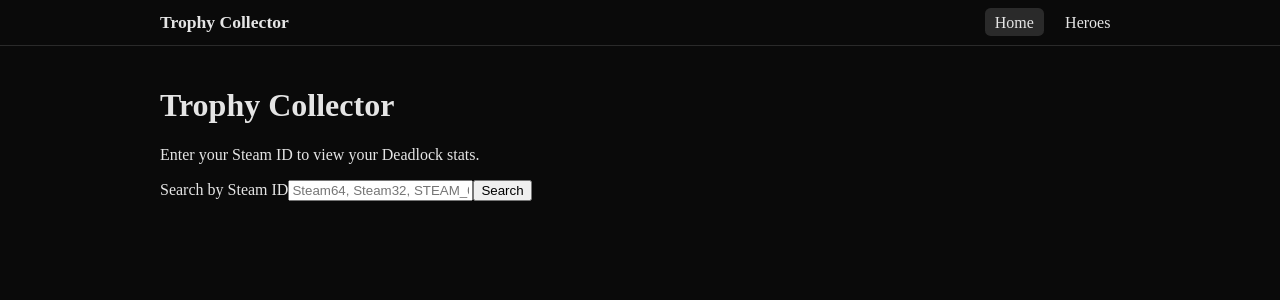
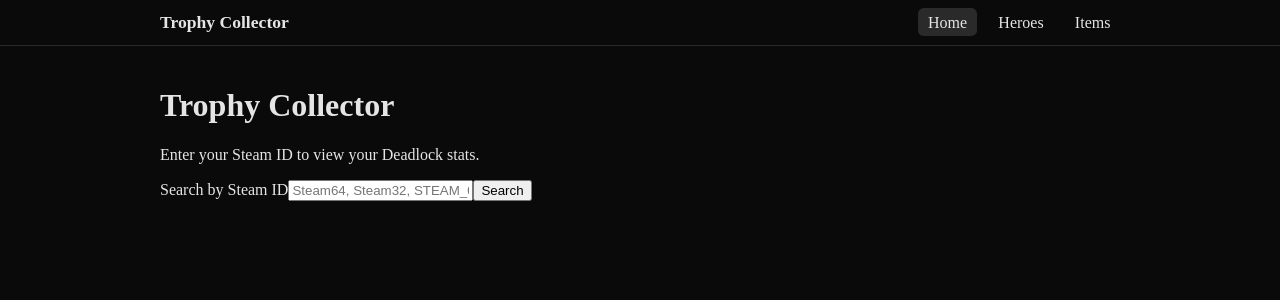
Before and after one commit to JustJoeYo/trophy-collector, a React (Vite) app in the folder frontend/: page / in a window 1280 px wide. Shown: the top 300 px of the page. Built offline with nearby package versions, Linux system fonts and the light colour scheme.

Commit message:
navbar routing

```diff
--- a/frontend/src/App.tsx
+++ b/frontend/src/App.tsx
@@ -2,6 +2,7 @@ import { Routes, Route, Navigate } from 'react-router-dom'
 import Navbar from './components/Navbar'
 import HomePage from './pages/HomePage'
 import HeroPage from './pages/HeroPage'
+import ItemsPage from './pages/ItemsPage'
 import PlayerDetailPage from './pages/PlayerDetailPage'
 
 
@@ -13,6 +14,7 @@ export default function App() {
         <Route path="/" element={<HomePage />} />
         <Route path="/player/:id" element={<PlayerDetailPage />} />
         <Route path="/heroes" element={<HeroPage />} />
+        <Route path="/items" element={<ItemsPage />} />
         <Route path="*" element={<Navigate to="/" replace />} />
       </Routes>
     </>
--- a/frontend/src/components/Navbar.tsx
+++ b/frontend/src/components/Navbar.tsx
@@ -13,6 +13,9 @@ export default function Navbar() {
                         <li>
                             <NavLink to="/heroes">Heroes</NavLink>
                         </li>
+                        <li>
+                            <NavLink to="/items">Items</NavLink>
+                        </li>
                     </ul>
                 </nav>
             </div>
```
